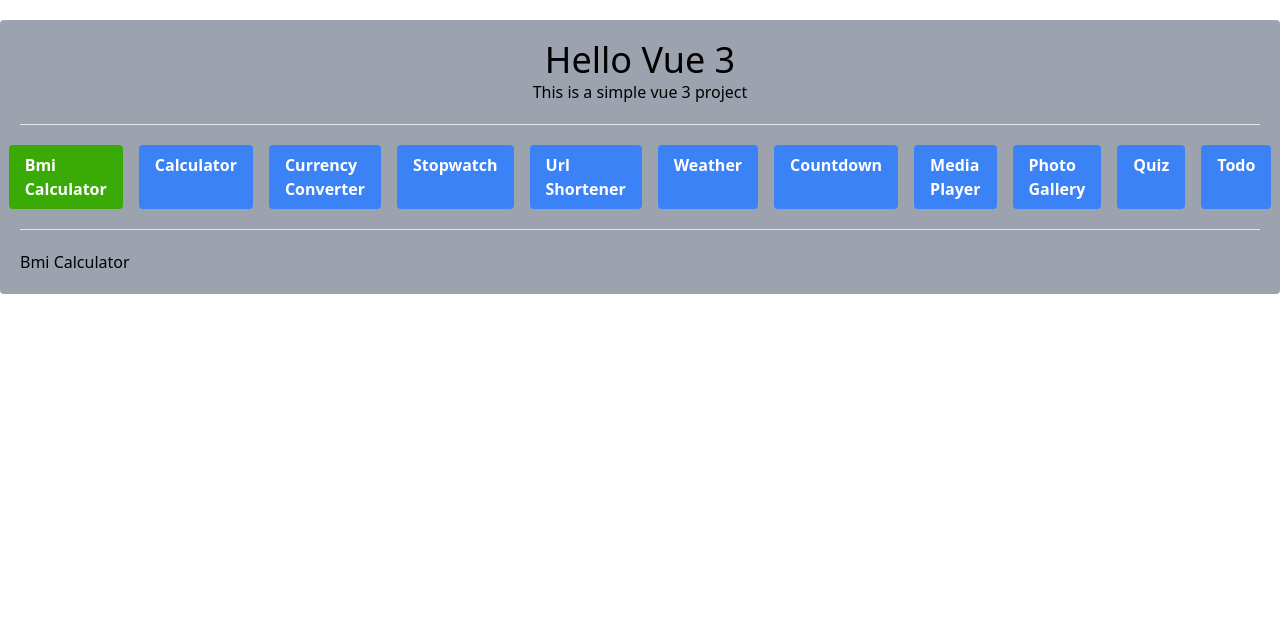
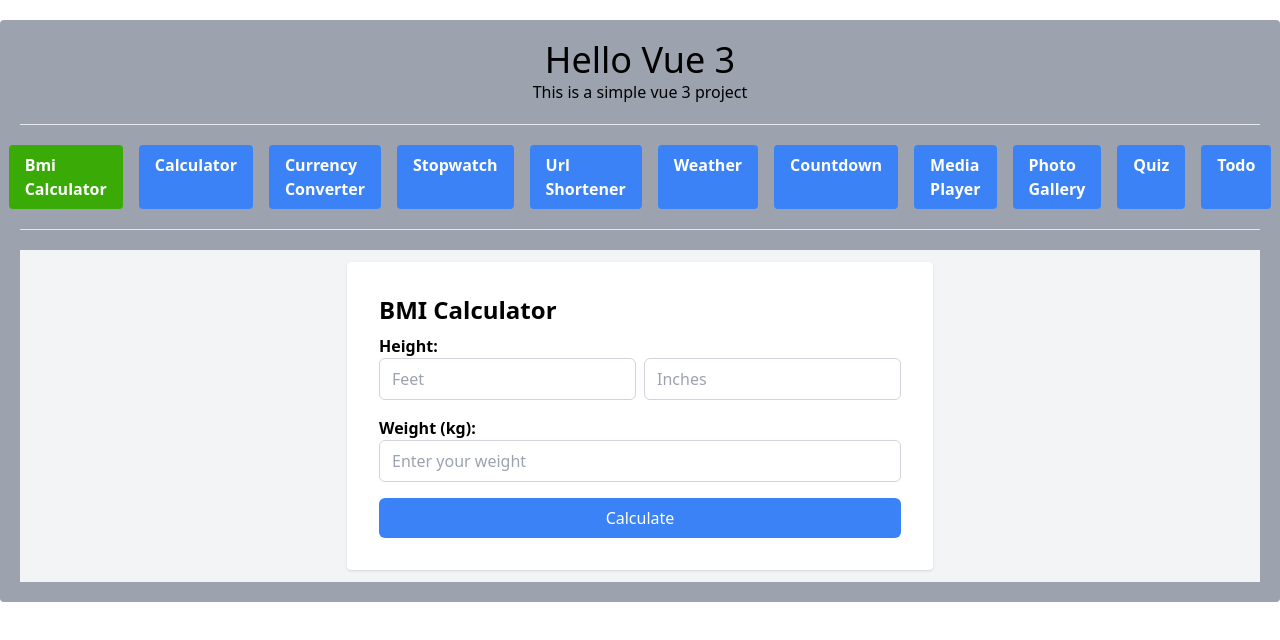
Before and after one commit to spysabbir/vuejs-small_multiple-applications, a Vue app: page /bmi-calculator in a window 1280 px wide. Shown: the top 640 px of the page. Built offline with nearby package versions, Linux system fonts and the light colour scheme.

Commit message:
BMI Calculator Done

```diff
--- a/src/views/BmiCalculator.vue
+++ b/src/views/BmiCalculator.vue
@@ -1,13 +1,71 @@
-<script setup>
-
-</script>
-
 <template>
-<div>
-    <h1>Bmi Calculator</h1>
+<div class="flex justify-center items-center mt-5 p-3 bg-gray-100">
+    <div class="bg-white p-8 rounded shadow">
+        <h1 class="text-2xl font-bold mb-2">BMI Calculator</h1>
+        <div class="flex flex-col space-y-4">
+            <div v-if="bmi !== null" class="my-4 bg-slate-400 p-1 rounded text-center">
+                <h2 class="text-xl font-semibold">Your BMI: <span class="text-2xl font-bold">{{ bmi.toFixed(2) }}</span></h2>
+                <p class="text-xl text-indigo-800 mt-1">{{ getBMIClassification(bmi) }}</p>
+            </div>
+            <div class="flex flex-col">
+                <label for="height" class="font-semibold">Height:</label>
+                <div class="flex items-center space-x-2">
+                    <input v-model="heightFeet" type="number" id="heightFeet" placeholder="Feet" class="border border-gray-300 px-3 py-2 rounded-md focus:outline-none focus:ring focus:ring-blue-200">
+                    <input v-model="heightInches" type="number" id="heightInches" placeholder="Inches" class="border border-gray-300 px-3 py-2 rounded-md focus:outline-none focus:ring focus:ring-blue-200">
+                </div>
+            </div>
+            <div class="flex flex-col">
+                <label for="weight" class="font-semibold">Weight (kg):</label>
+                <input v-model="weight" type="number" id="weight" placeholder="Enter your weight" class="border border-gray-300 px-3 py-2 rounded-md focus:outline-none focus:ring focus:ring-blue-200">
+            </div>
+            <button @click="calculateBMI" class="bg-blue-500 text-white px-4 py-2 rounded-md hover:bg-blue-600 focus:outline-none focus:ring focus:ring-blue-200">Calculate</button>
+        </div>
+    </div>
 </div>
 </template>
 
-<style>
+<script setup>
+import { ref } from 'vue';
+
+const heightFeet = ref(null);
+const heightInches = ref(null);
+const weight = ref(null);
+const bmi = ref(null);
+
+const calculateBMI = () => {
+    if (validateInputs()) {
+    const heightInchesTotal = heightFeet.value * 12 + heightInches.value;
+    const heightMeters = heightInchesTotal * 0.0254;
+    const bmiValue = weight.value / (heightMeters * heightMeters);
+    bmi.value = bmiValue;
+    }
+};
+
+const validateInputs = () => {
+    if (!heightFeet.value || !heightInches.value || !weight.value) {
+    alert("Please fill in all fields.");
+    return false;
+    }
+    if (heightFeet.value <= 0 || heightInches.value <= 0 || weight.value <= 0) {
+    alert("Values must be greater than zero.");
+    return false;
+    }
+    return true;
+};
+
+const getBMIClassification = (bmiValue) => {
+    if (bmiValue < 18.5) {
+    return 'Underweight';
+    } else if (bmiValue >= 18.5 && bmiValue < 25) {
+    return 'Normal weight';
+    } else if (bmiValue >= 25 && bmiValue < 30) {
+    return 'Overweight';
+    } else {
+    return 'Obese';
+    }
+};
+</script>
+
+<style scoped>
 
 </style>
```
